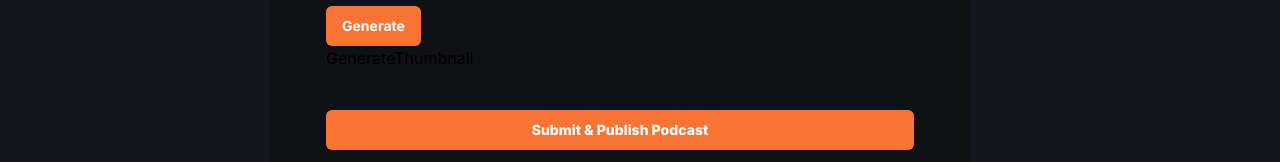
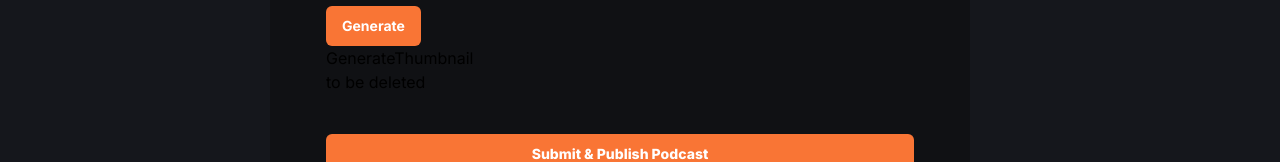
Before and after one commit to Idemudia-Precious/podcaster, a Next.js app: page /create-podcast in a window 1280 px wide. Shown: the part 665-827 px from the top of the page. Built offline with nearby package versions, Linux system fonts and the light colour scheme; no server answers.

Commit message:
fifth commit

```diff
--- a/app/(root)/create-podcast/page.tsx
+++ b/app/(root)/create-podcast/page.tsx
@@ -147,6 +147,11 @@ const CreatePodcast = () => {
 
             <GenerateThumbnail />
 
+
+            <div>
+              to be deleted
+            </div>
+
             <div className="mt-10 w-full">
                 <Button type="submit" className="text-16 w-full bg-orange-1 py-4 font-extrabold text-white-1 transition-all duration-500 hover:bg-black-1">
                   {isSubmitting ? (
```
